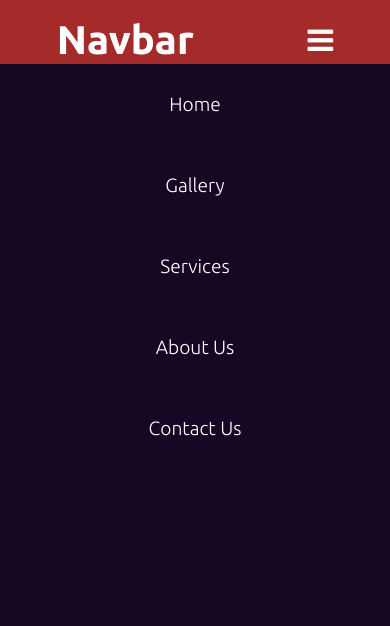
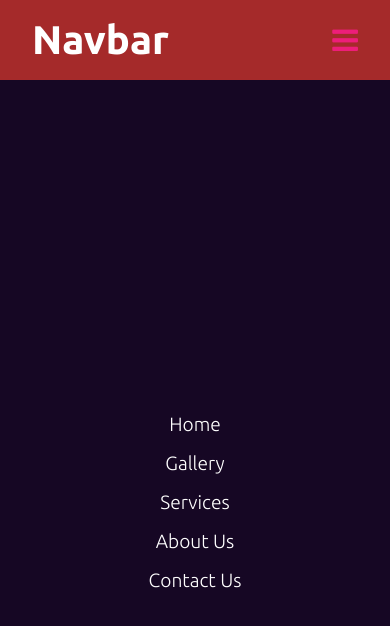
Before and after one commit to Dikshadeodhe7/html-css-projects, a plain HTML site: page Navbar/index.html in a window 390 px wide. Both pictures are taken after a click on the label "Toggle navigation menu". Drawn offline with Linux system fonts and the light colour scheme.

Commit message:
navbar updated

```diff
--- a/Navbar/index.html
+++ b/Navbar/index.html
@@ -14,8 +14,8 @@
     </div>
 
     <div class="right">
-            <input type="checkbox" id="check">
-            <label for="check" class="checkBtn">
+      <input type="checkbox" id="check" />
+      <label for="check" class="checkBtn" aria-label="Toggle navigation menu">
         <i class="fa fa-bars"></i>
       </label>
 
@@ -27,9 +27,7 @@
         <li><a href="#">Contact Us</a></li>
       </ul>
     </div>
+  </nav>
+</body>
 
-
-    </nav>
-
-</body>
 </html>
--- a/Navbar/style.css
+++ b/Navbar/style.css
@@ -4,70 +4,78 @@
     margin: 0;
     padding: 0;
     box-sizing: border-box;
-    color: #fff;
     font-family: 'Ubuntu', sans-serif;
 }
+
 .navbar {
-    background-color:brown;
+  background-color: brown;
   display: flex;
-    justify-content: space-around;
+  justify-content: space-between;
   align-items: center;
-    line-height: 5rem;
+  padding: 0 2rem;
+  height: 5rem;
+  color: white;
+  box-shadow: 0 2px 10px rgba(0, 0, 0, 0.2);
 }
+
 .left h1 {
   font-size: 2.5rem;
   cursor: pointer;
-}
-.checkBtn, #check {
-    display: none;
+  color: white;
 }
 
 .checkBtn {
+  display: none;
+  font-size: 30px;
+  color: #ed1e79;
   cursor: pointer;
-    font-size: 30px;
-    float: right;
-    color: #ed1e79;
-    line-height: 80px;
+}
+
+#check {
+  display: none;
 }
 
 .list {
   list-style: none;
   display: flex;
+  gap: 1rem;
 }
+
 .list li a {
   padding: 10px 20px;
   font-size: 1.2rem;
   color: white;
-    cursor: pointer;
   text-decoration: none;
-    transition: all 1s;
+  transition: all 0.3s;
 }
+
 .list li a:hover {
-    background-color: #fff;
+  background-color: white;
   border-radius: 7px;
   color: brown;
   font-weight: bold;
 }
 
-@media screen and (max-width:805px) {
+/* Responsive styles */
+@media screen and (max-width: 805px) {
   .list {
+    position: fixed;
+    top: 5rem;
+    left: 100%;
+    flex-direction: column;
+    background-color: rgb(22, 7, 36);
     width: 100%;
     height: 100vh;
-        background-color: rgb(22, 7, 36);
-        text-align: center;
-        display: flex;
-        flex-direction: column;
-        position: fixed;
-        top: 4rem;
-        left: 100%;
-        transition: all 1s;
+    justify-content: center;
+    align-items: center;
+    transition: left 0.5s ease-in-out;
+  }
+
+  #check:checked ~ .list {
+    left: 0;
   }
 
   .checkBtn {
     display: block;
   }
-
-    #check:checked~ul {
-        left: 0%;
 }
-}
```
Lines whose indentation alone changed are shown as unchanged.
